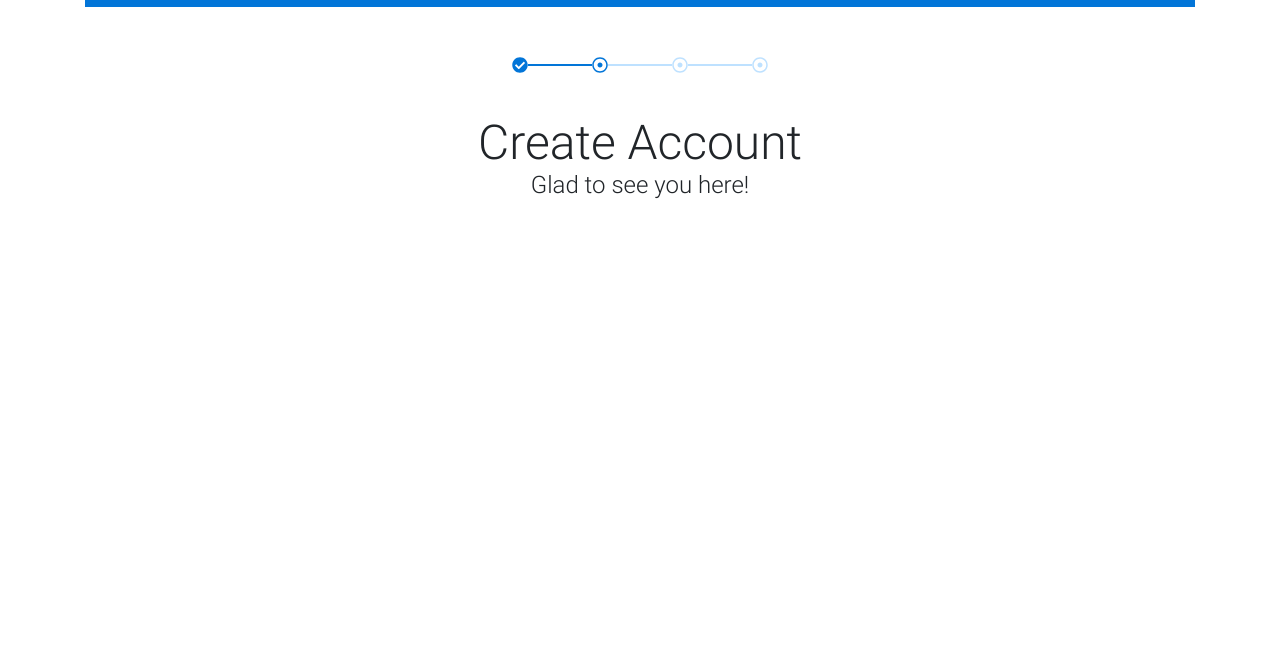
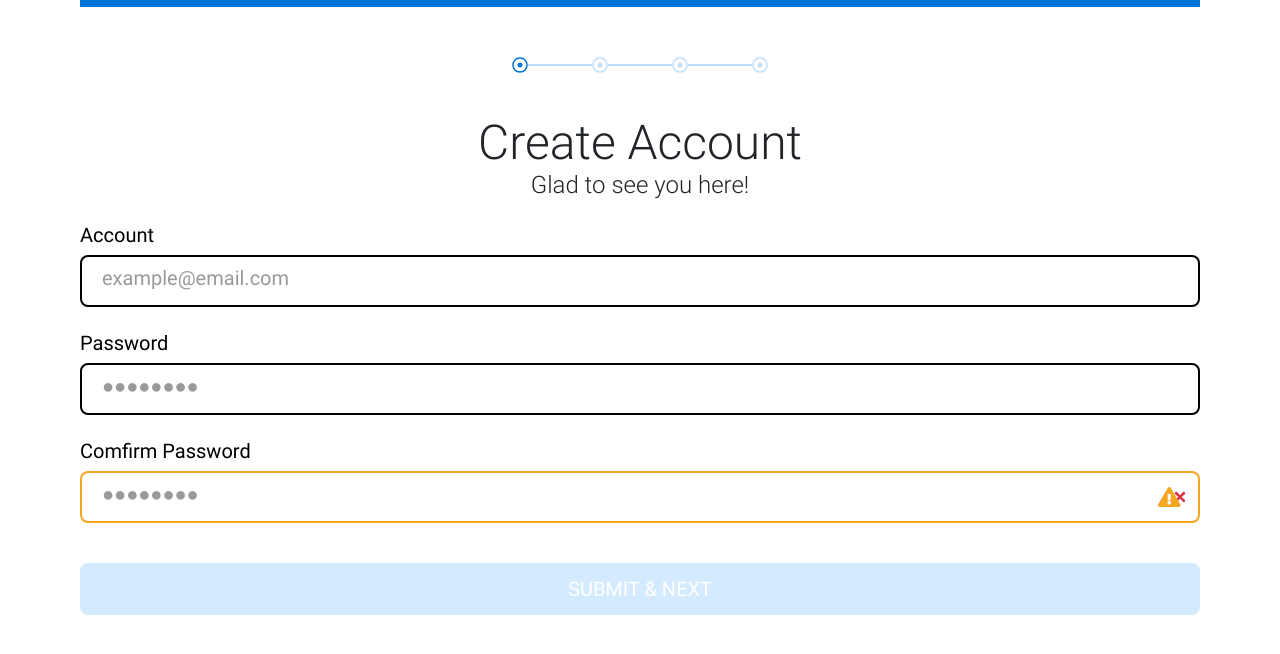
Before and after one commit to ro1963855/form_validation, a Vue app: page / in a window 1280 px wide. Shown: the top 654 px of the page. Built offline with nearby package versions, Linux system fonts and the light colour scheme.

Commit message:
finish Create Account Form layout

```diff
--- a/src/assets/stylesheet/scss/_bootstrap_variables_customer.scss
+++ b/src/assets/stylesheet/scss/_bootstrap_variables_customer.scss
@@ -196,7 +196,7 @@ $container-max-widths: (
 // Set the number of columns and specify the width of the gutters.
 
 $grid-columns:                12 !default;
-$grid-gutter-width:           30px !default;
+$grid-gutter-width:           20px !default;
 
 // Components
 //
--- a/src/assets/stylesheet/scss/_form_validation.scss
+++ b/src/assets/stylesheet/scss/_form_validation.scss
@@ -1,6 +1,7 @@
 // color
 $fv-color-blue2: #BEE1FF;
 $fv-color-gray: #9B9B9B;
+$fv-color-gray2: #999999;
 
 // font
 $cv-font-title: normal 300 48px 'Roboto', sans-serif;
--- a/src/assets/stylesheet/scss/all.scss
+++ b/src/assets/stylesheet/scss/all.scss
@@ -5,3 +5,4 @@
 @import 'form_validation.scss';
 @import 'components/Navbar.scss';
 @import 'components/FormTitle.scss';
+@import 'components/Form.scss';
--- /dev/null
+++ b/src/assets/stylesheet/scss/components/_Form.scss
@@ -0,0 +1,85 @@
+.fv_form {
+    margin-bottom: 24px;
+}
+
+.fv_form_title {
+    font: $cv-font-form;
+    margin-bottom: 8px;
+    color: $black;
+}
+
+.fv_form_input {
+    border: 2px solid $black;
+    border-radius: 8px;
+    height: 52px;
+    padding: 12px 50px 16px 20px;
+    &::placeholder {
+        font: $cv-font-form;
+        color: $fv-color-gray2;
+    }
+
+    &:focus {
+        border-color: $primary;
+        box-shadow: none;
+    }
+
+    &.is-invalid {
+        border-color: $warning;
+        &:focus {
+            border-color: $warning;
+            box-shadow: none;
+        }
+
+        &+.fv_form_warining {
+            display: block;
+        }
+    }
+
+    &.is-valid {
+        border-color: $black;
+        &:focus {
+            border-color: $primary;
+            box-shadow: none;
+        }
+
+    }
+
+}
+
+.fv_form_warining {
+    display: none;
+    position: absolute;
+    right: 30px;
+    bottom: 16px;
+    font-size: 20px;
+    color: $warning;
+}
+
+.fv_form_submit_btn {
+    margin-top: 40px;
+    background: $primary;
+    border: 2px solid $primary;
+    border-radius: 8px;
+    width: 100%;
+    font: $cv-font-form;
+    color: $white;
+    height: 52px;
+    &[disabled] {
+        background: $fv-color-blue2;
+        border: 2px solid $fv-color-blue2;
+    }
+}
+
+.tooltip {
+    left: 8px !important;
+    .tooltip-inner {
+        padding: 6px 8px;
+        background-color: $warning;
+        font: $cv-font-lable;
+    }
+
+    .arrow::before {
+        border-right-color: $warning;
+    }
+
+}
--- a/src/components/CreateAccount.vue
+++ b/src/components/CreateAccount.vue
@@ -1,6 +1,72 @@
 <template>
   <div class="fv_crateAccount container">
-    <form-title :title="title" :subtitle="subtitle"></form-title>
+    <div class="row">
+      <form-title :title="title"
+                  :subtitle="subtitle"
+                  class="col-12"></form-title>
+    </div>
+    <div class="row fv_form_body">
+      <div class="col-12 fv_form">
+        <div class="row">
+          <div class="col-12">
+            <h3 class="fv_form_title">Account</h3>
+          </div>
+          <div class="col-12 position-relative">
+              <b-form-input type="text"
+                            class="fv_form_input"
+                            placeholder="example@email.com"></b-form-input>
+              <font-awesome-icon class="fv_form_warining"
+                                  :icon="['fas', 'exclamation-triangle']"></font-awesome-icon>
+          </div>
+        </div>
+      </div>
+      <div class="col-12 fv_form">
+        <div class="row">
+          <div class="col-12">
+            <h3 class="fv_form_title">Password</h3>
+          </div>
+          <div class="col-12">
+            <b-form-input type="text"
+                          id="fv_form_password"
+                          class="fv_form_input"
+                          placeholder="●●●●●●●●"></b-form-input>
+            <b-tooltip ref="fv_form_comfirmPassword_tooltip"
+                        target="fv_form_password"
+                        placement="right"
+                        triggers="click">MINIMUM 8 CHARACTERS</b-tooltip>
+          </div>
+        </div>
+      </div>
+      <div class="col-12 fv_form mb-0">
+        <div class="row">
+          <div class="col-12">
+            <h3 class="fv_form_title">Comfirm Password</h3>
+          </div>
+          <div class="col-12">
+            <b-form-input type="text"
+                          id="fv_form_comfirmPassword"
+                          class="fv_form_input"
+                          :state="false"
+                          placeholder="●●●●●●●●"></b-form-input>
+            <font-awesome-icon class="fv_form_warining"
+                                :icon="['fas', 'exclamation-triangle']"></font-awesome-icon>
+            <b-tooltip ref="fv_form_comfirmPassword_tooltip"
+                        target="fv_form_comfirmPassword"
+                        placement="right"
+                        triggers="click">NOT MATCH</b-tooltip>
+          </div>
+        </div>
+      </div>
+      <div class="col-12 fv_form_submit">
+        <div class="row">
+          <div class="col-12">
+            <b-button variant="primary"
+                      class="fv_form_submit_btn"
+                      :disabled="!isValidated">{{ `SUBMIT & NEXT` }}</b-button>
+          </div>
+        </div>
+      </div>
+    </div>
   </div>
 </template>
 
@@ -16,7 +82,18 @@ export default {
     return {
       title: 'Create Account',
       subtitle: 'Glad to see you here!',
+      isValidated: false,
+      completedStep: 0,
     };
+  },
+  methods: {
+    updateStep() {
+      const vm = this;
+      vm.$eventHub.$emit('update-step', vm.completedStep);
+    },
+  },
+  created() {
+    this.updateStep();
   },
 };
 </script>
--- a/src/components/Navbar.vue
+++ b/src/components/Navbar.vue
@@ -1,19 +1,27 @@
 <template>
   <div class="fv_navbar container">
+    <div class="row">
+      <div class="col-12">
         <div class="fv_line"></div>
-    <div class="fv_step d-flex justify-content-center">
-      <div class="fv_step_graph d-flex align-items-center" v-for="index in step.total" :key="index">
+      </div>
+    </div>
+    <div class="row">
+      <div class="fv_step d-flex justify-content-center col-12">
+        <div class="fv_step_graph d-flex align-items-center"
+              v-for="index in step.total"
+              :key="index">
           <font-awesome-icon class="fv_step_icon"
-                            :class="{active: index <= step.current}"
-                            v-if="index >= step.current"
+                              :class="{active: index <= step.completed + 1}"
+                              v-if="index >= step.completed + 1"
                               :icon="['far', 'dot-circle']"></font-awesome-icon>
           <font-awesome-icon class="fv_step_icon"
-                            :class="{active: index <= step.current}"
-                            v-if="index < step.current"
+                              :class="{active: index <= step.completed}"
+                              v-if="index < step.completed + 1"
                               :icon="['fas', 'check-circle']"></font-awesome-icon>
           <div class="fv_step_connection"
-              :class="{active: index <= step.current - 1}"
+                :class="{active: index <= step.completed}"
                 v-if="index < step.total"></div>
+        </div>
       </div>
     </div>
   </div>
@@ -26,9 +34,20 @@ export default {
     return {
       step: {
         total: 4,
-        current: 2,
+        completed: -1,
       },
     };
   },
+  methods: {
+    listenUpdateStep() {
+      const vm = this;
+      vm.$eventHub.$on('update-step', (completed) => {
+        vm.step.completed = completed;
+      });
+    },
+  },
+  created() {
+    this.listenUpdateStep();
+  },
 };
 </script>
--- a/src/main.js
+++ b/src/main.js
@@ -16,6 +16,7 @@ library.add(far);
 Vue.component('font-awesome-icon', FontAwesomeIcon);
 Vue.use(BootstrapVue);
 Vue.config.productionTip = false;
+Vue.prototype.$eventHub = new Vue();
 
 /* eslint-disable no-new */
 new Vue({
```
Also changed, not shown: src/assets/stylesheet/build/all.css, src/assets/stylesheet/build/all.min.css, src/assets/stylesheet/css/all.css. Lines whose indentation alone changed are shown as unchanged.
